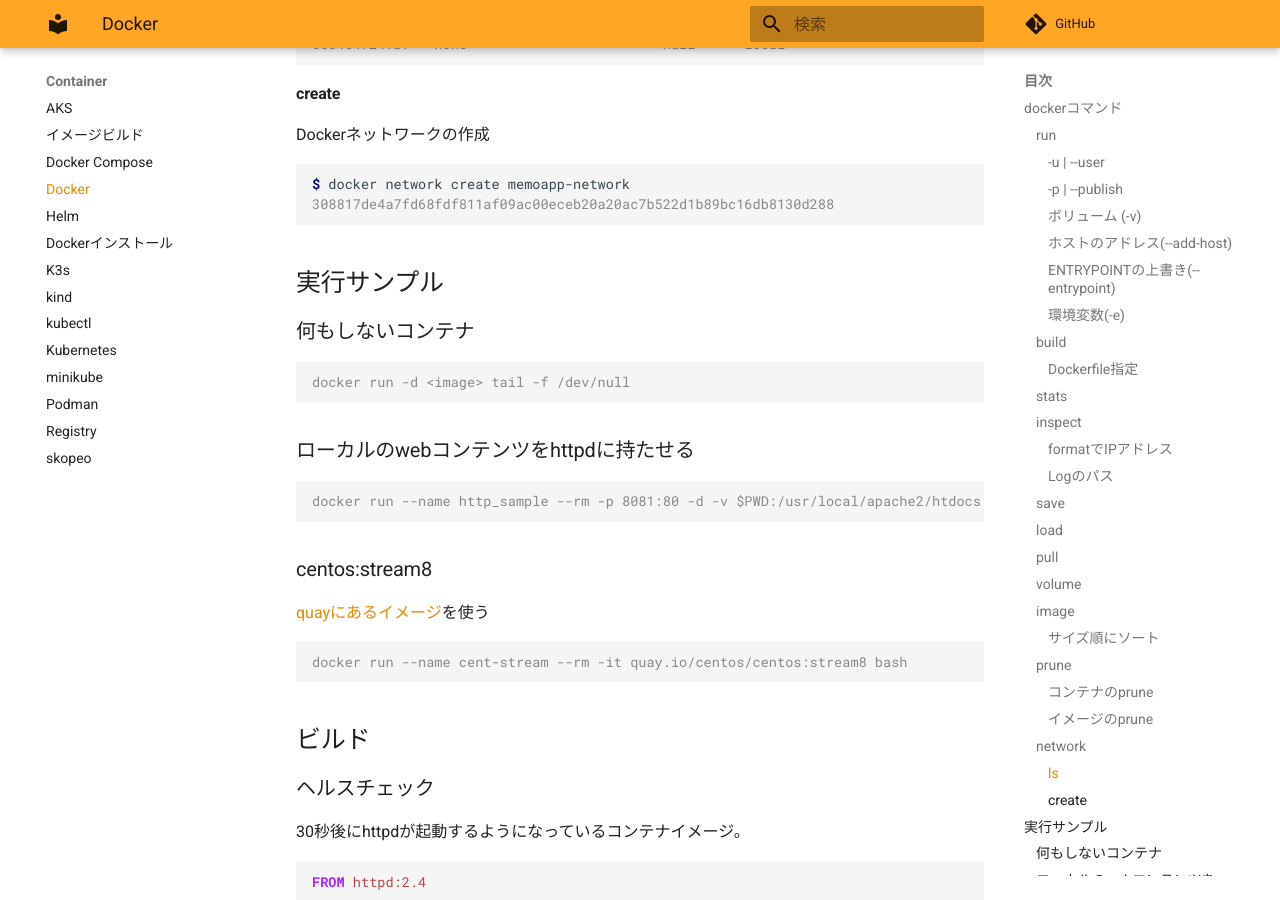
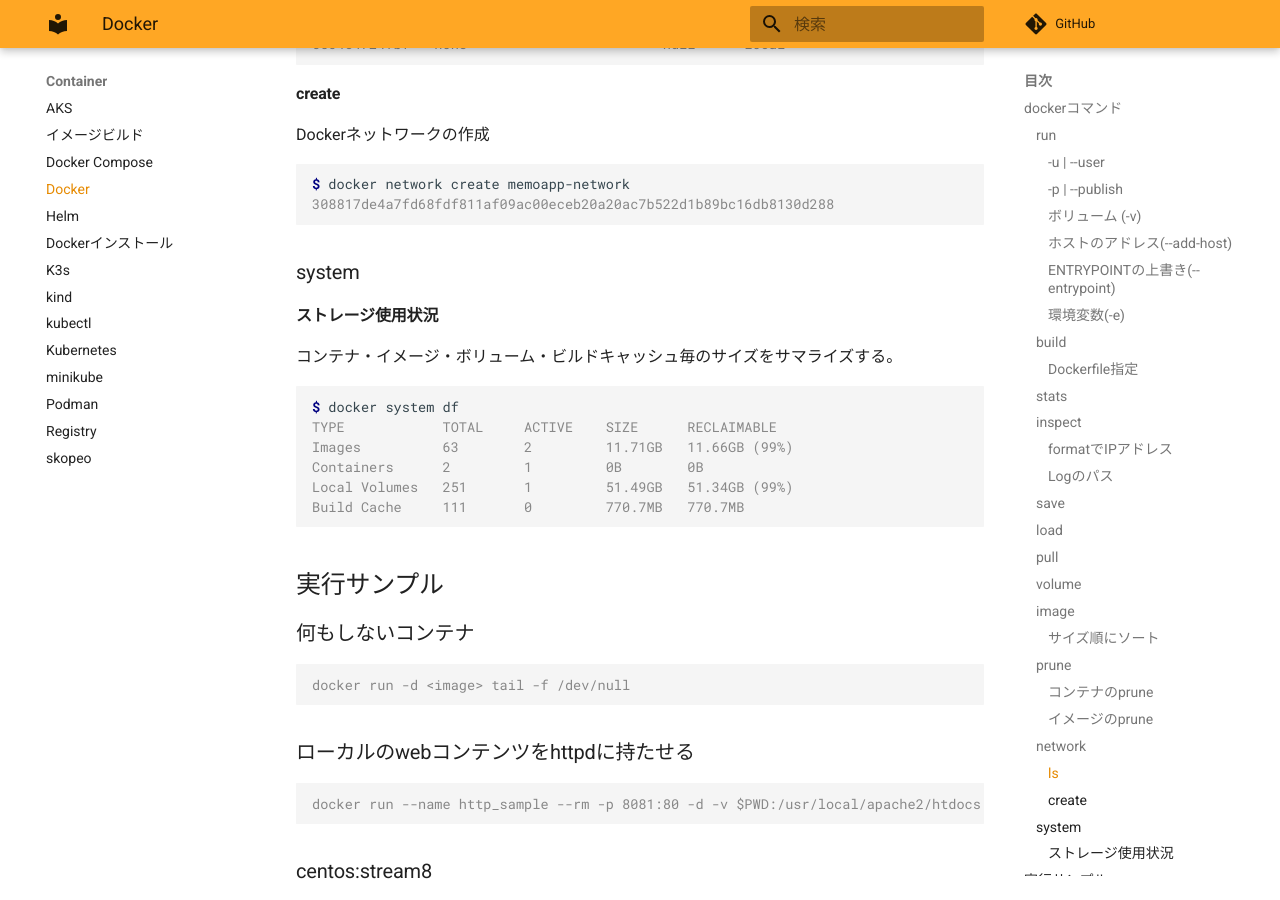
Before and after one commit to zaki-lknr/docs, an MkDocs documentation site: the page built from docs/Container/docker.md, in a window 1280 px wide and 900 px high, scrolled down 4995 px. Built offline with MkDocs 1.6.1 and Material for MkDocs 9.7.7, drawn with Linux system fonts in a browser that asks for light colours; comment, search, counter and statistics services are not loaded.

Commit message:
add: container/docker: system df

````diff
--- a/docs/Container/docker.md
+++ b/docs/Container/docker.md
@@ -254,6 +254,21 @@ $ docker network create memoapp-network
 308817de4a7fd68fdf811af09ac00eceb20a20ac7b522d1b89bc16db8130d288
 ```
 
+### system
+
+#### ストレージ使用状況
+
+コンテナ・イメージ・ボリューム・ビルドキャッシュ毎のサイズをサマライズする。
+
+```console
+$ docker system df
+TYPE            TOTAL     ACTIVE    SIZE      RECLAIMABLE
+Images          63        2         11.71GB   11.66GB (99%)
+Containers      2         1         0B        0B
+Local Volumes   251       1         51.49GB   51.34GB (99%)
+Build Cache     111       0         770.7MB   770.7MB
+```
+
 ## 実行サンプル
 
 ### 何もしないコンテナ
````
